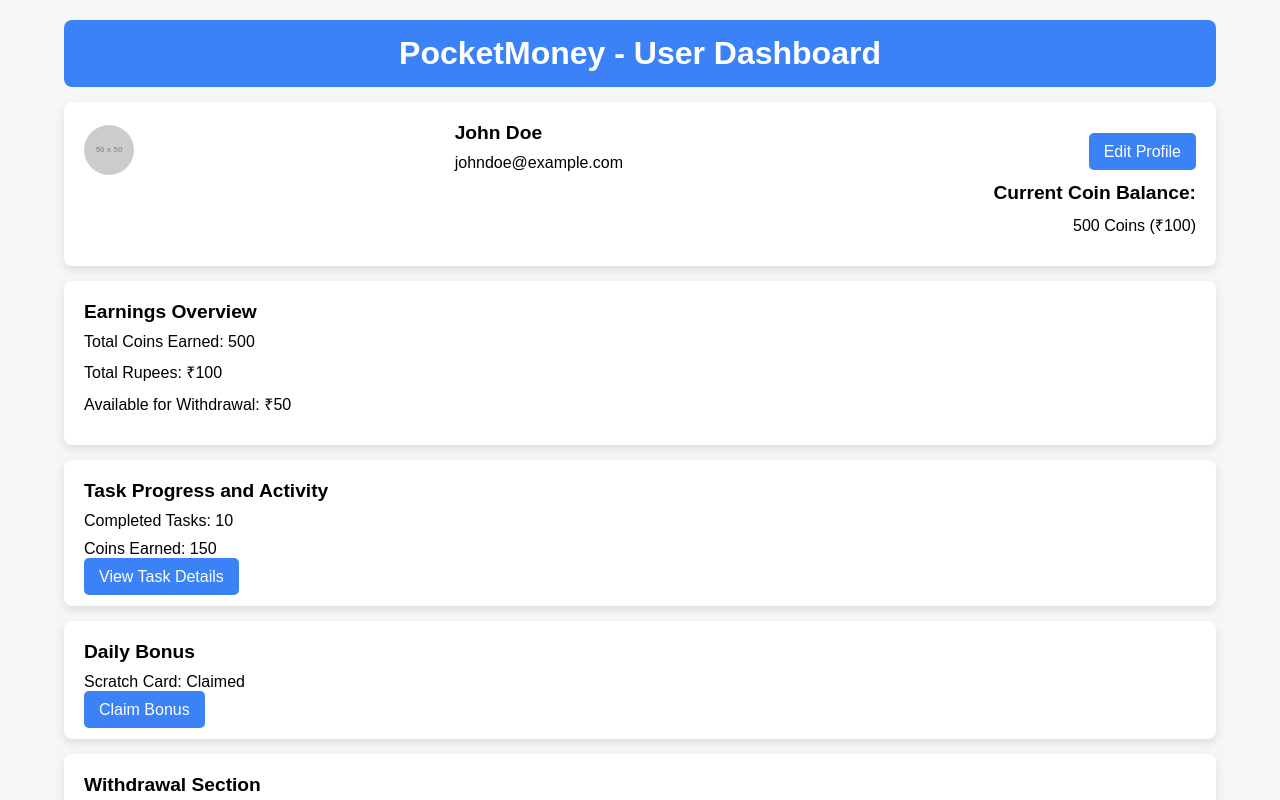
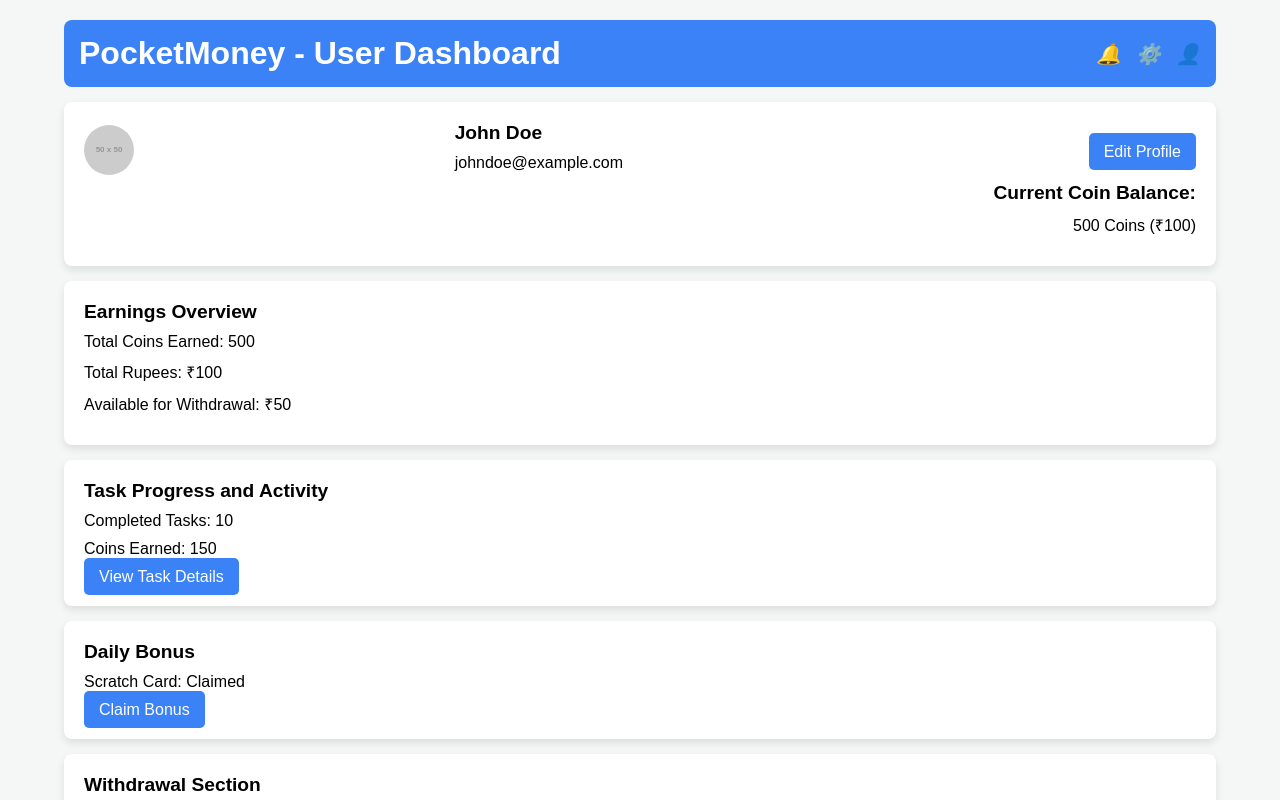
Before and after one commit to rahulyadav108/Pocket-Money, a plain HTML site: page user-dashboard.html in a window 1280 px wide. Shown: the top 800 px of the page. Drawn offline with Linux system fonts and the light colour scheme; placeholder pictures from the web are drawn by us.

Commit message:
Update user-dashboard.html

```diff
--- a/user-dashboard.html
+++ b/user-dashboard.html
@@ -21,11 +21,25 @@
       background-color: #3b82f6;
       color: white;
       padding: 15px;
-      text-align: center;
+      display: flex;
+      justify-content: space-between;
+      align-items: center;
       border-radius: 8px;
     }
     h1 {
       margin: 0;
+    }
+    .header-icons {
+      display: flex;
+      gap: 15px;
+    }
+    .header-icons .icon {
+      color: white;
+      font-size: 20px;
+      cursor: pointer;
+    }
+    .header-icons .icon:hover {
+      color: #2563eb;
     }
     .card {
       background-color: white;
@@ -82,6 +96,11 @@
   <div class="container">
     <header>
       <h1>PocketMoney - User Dashboard</h1>
+      <div class="header-icons">
+        <i class="icon">🔔</i> <!-- Notification Icon -->
+        <i class="icon">⚙️</i> <!-- Settings Icon -->
+        <i class="icon">👤</i> <!-- Profile Icon -->
+      </div>
     </header>
 
     <section class="card">
```
